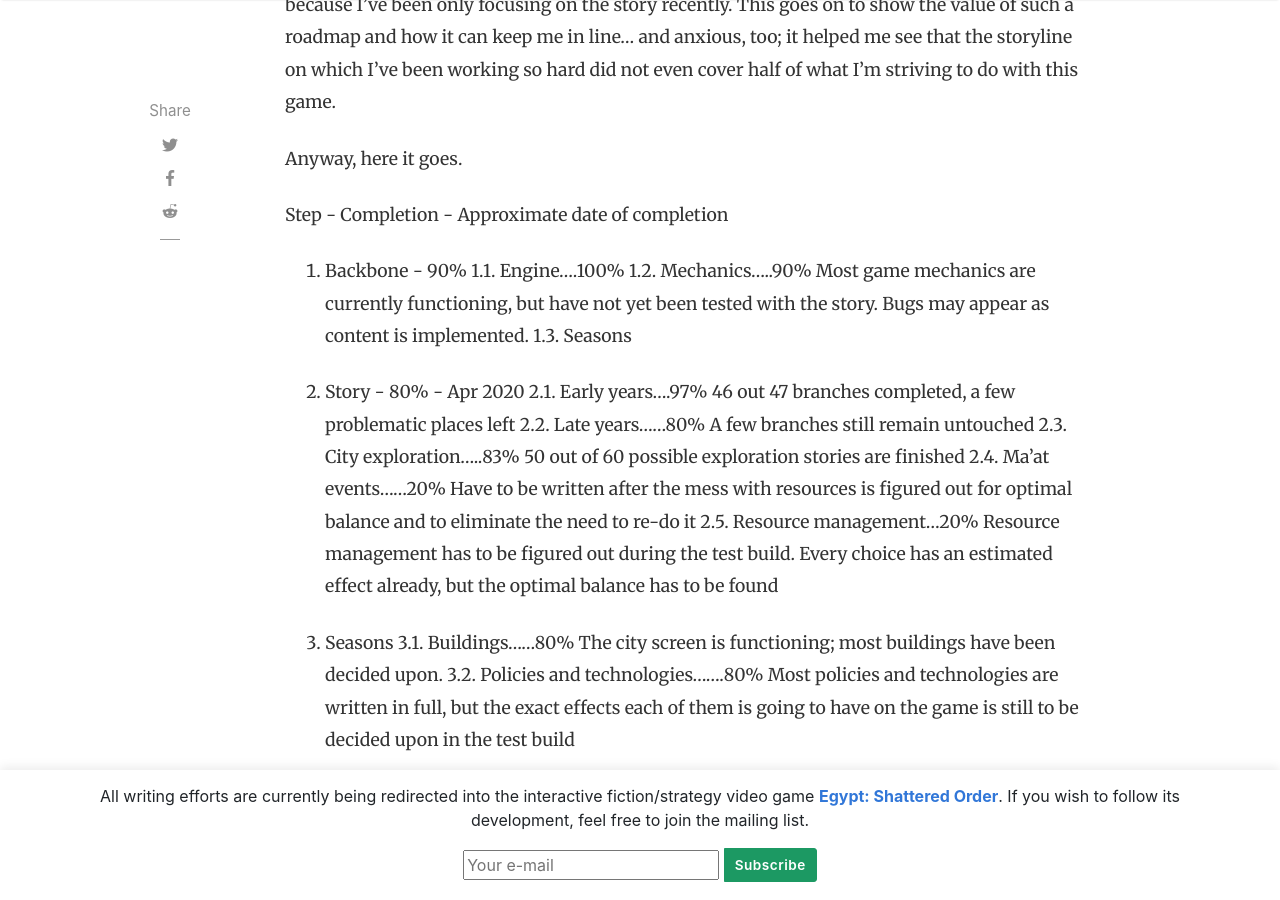
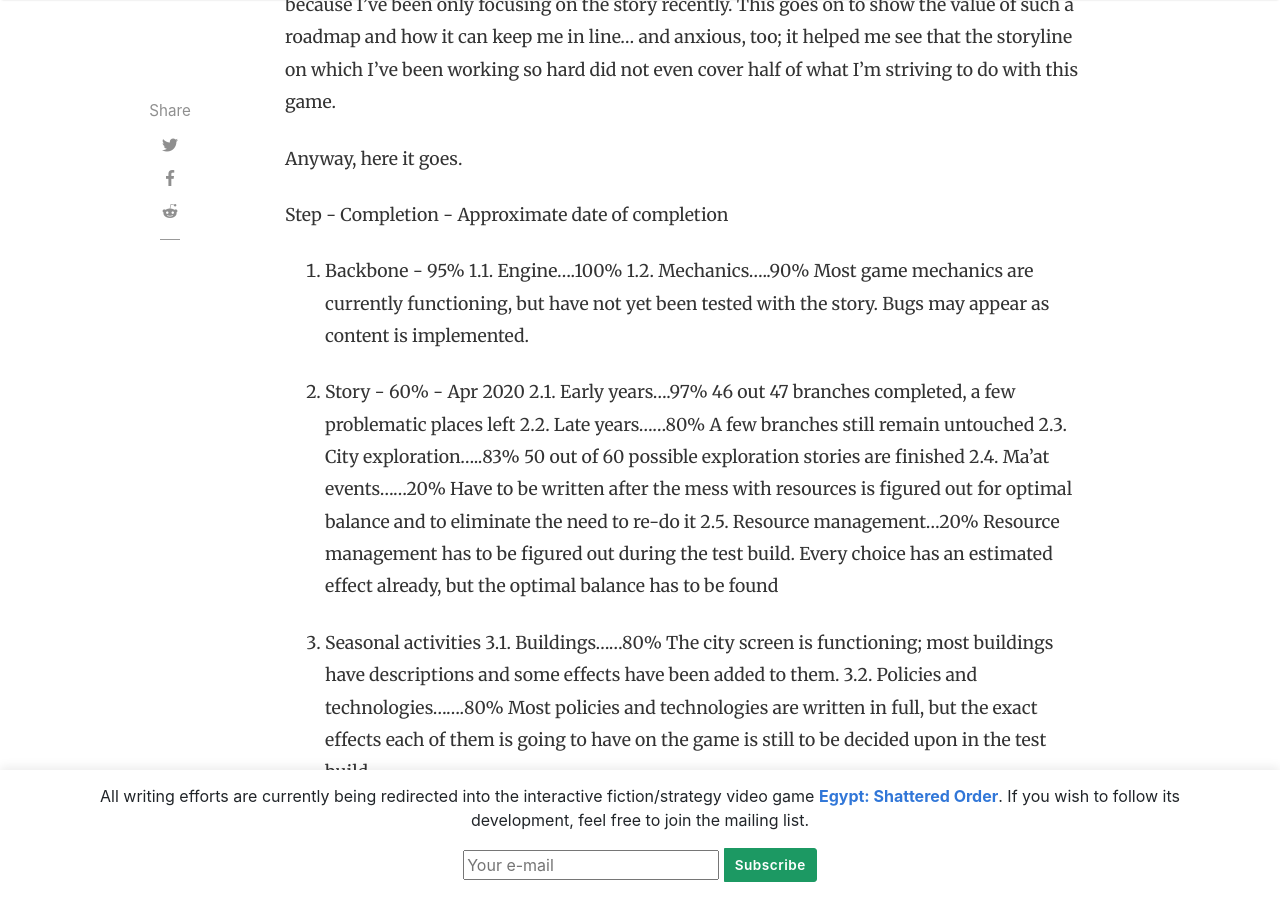
Before and after one commit to OrsonDWitt/OrsonDWitt.github.io, a Jekyll site: the page built from _posts/2020-03-04-quick-start-guide.md, in a window 1280 px wide and 900 px high, scrolled down 857 px. Built offline with Jekyll 4.4.1, drawn with Linux system fonts in a browser that asks for light colours; nearby versions of some CDN libraries; comment, search, counter and statistics services are not loaded; some of the changed text lies outside the part shown.

Commit message:
Update and rename 2018-01-11-quick-start-guide.md to 2020-03-04-quick-start-guide.md

```diff
--- a/_posts/2018-01-11-quick-start-guide.md
+++ b/_posts/2020-03-04-quick-start-guide.md
@@ -16,13 +16,12 @@ Anyway, here it goes.
 
 Step - Completion - Approximate date of completion
 
-1. Backbone - 90%
+1. Backbone - 95%
 1.1. Engine....100%
 1.2. Mechanics.....90%
 Most game mechanics are currently functioning, but have not yet been tested with the story. Bugs may appear as content is implemented.
-1.3. Seasons
 
-2. Story - 80% - Apr 2020
+2. Story - 60% - Apr 2020
 2.1. Early years....97%
 46 out 47 branches completed, a few problematic places left
 2.2. Late years......80%
@@ -34,9 +33,9 @@ Have to be written after the mess with resources is figured out for optimal bala
 2.5. Resource management...20%
 Resource management has to be figured out during the test build. Every choice has an estimated effect already, but the optimal balance has to be found
 
-3. Seasons
+3. Seasonal activities
 3.1. Buildings......80%
-The city screen is functioning; most buildings have been decided upon.
+The city screen is functioning; most buildings have descriptions and some effects have been added to them.
 3.2. Policies and technologies.......80%
 Most policies and technologies are written in full, but the exact effects each of them is going to have on the game is still to be decided upon in the test build
 
```
